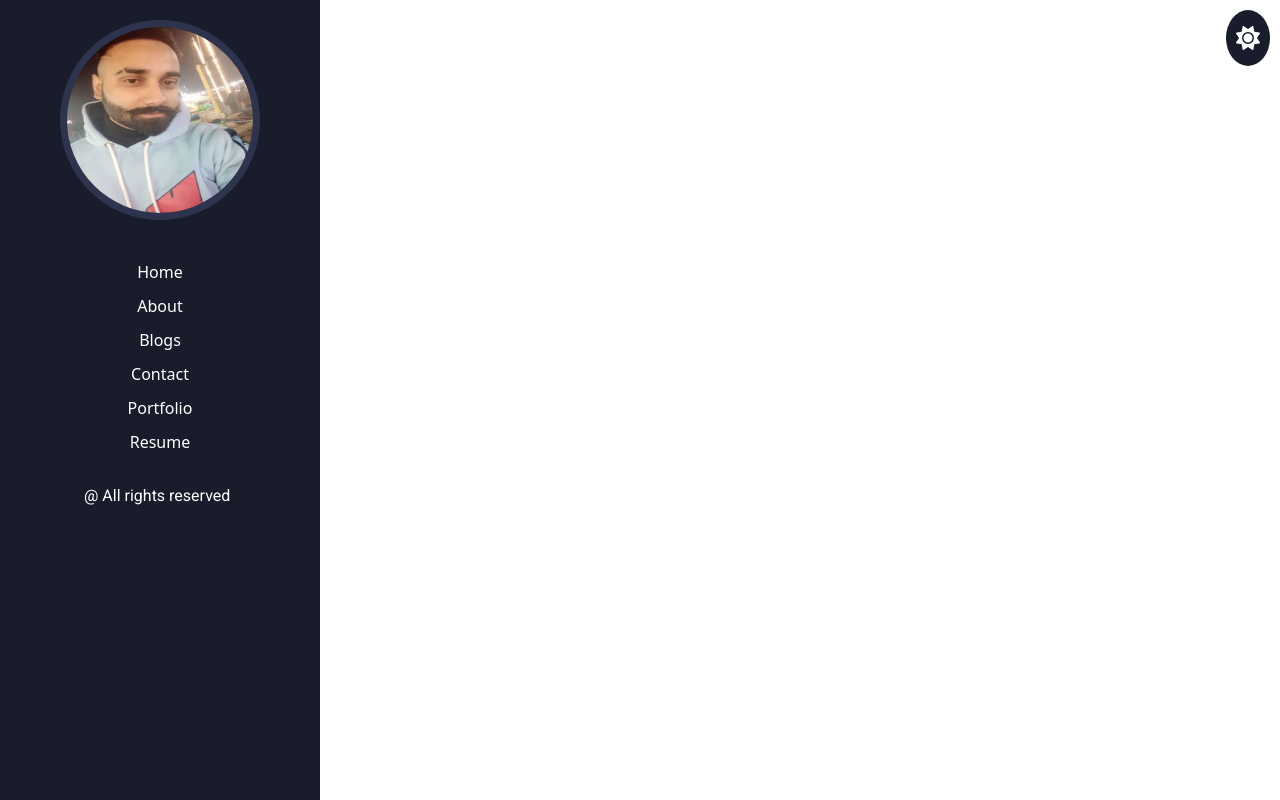
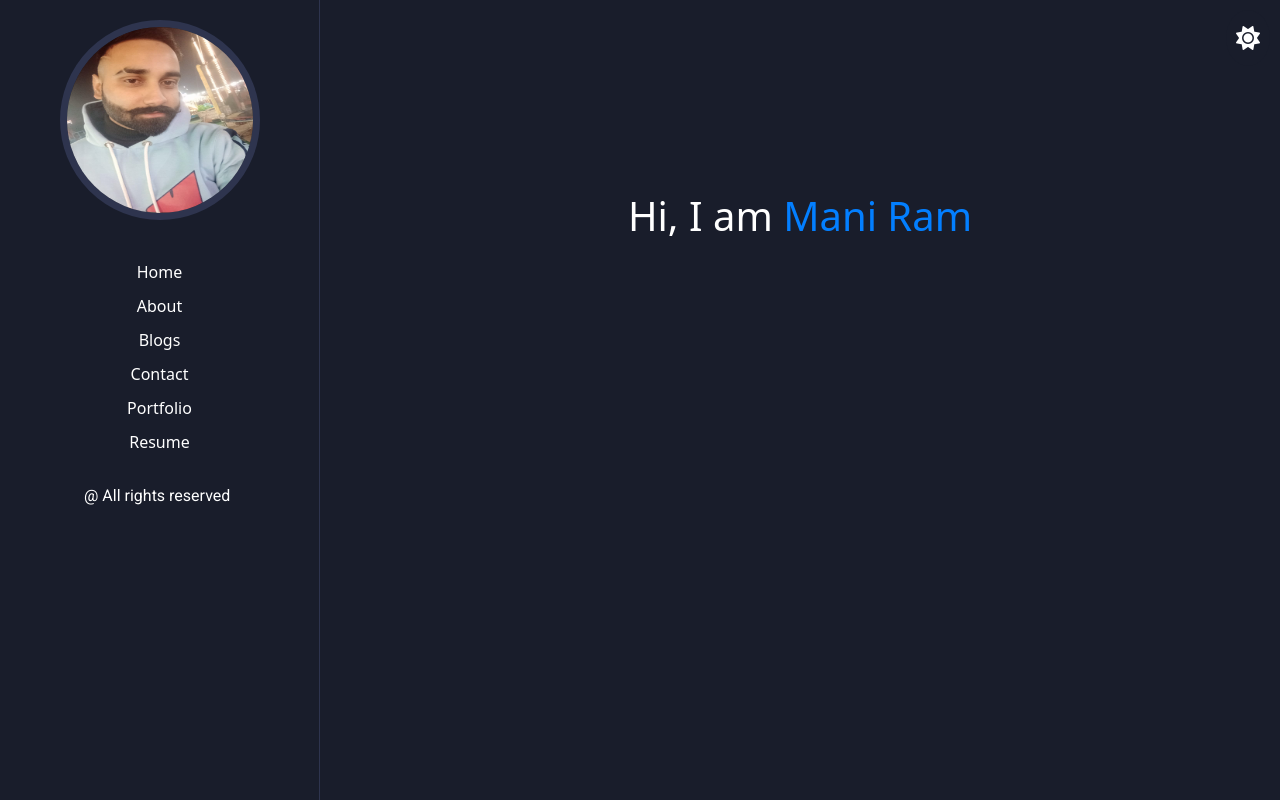
Before and after one commit to manihp84/my-app, a React (Create React App) app: page / in a window 1280 px wide. Built offline with nearby package versions, Linux system fonts and the light colour scheme; a web font is replaced by a local one.

Commit message:
add banner page

```diff
--- a/src/Data/Data.js
+++ b/src/Data/Data.js
@@ -5,3 +5,10 @@ export const Headerdata = [
         clchange: "mani",
     },
 ]
+export const BannerData =[
+    {
+        id: 1,
+        heading:"Hi, I am ",
+        clchange:"Mani Ram",
+    }
+]
--- /dev/null
+++ b/src/Layout.css
@@ -0,0 +1,18 @@
+:root {
+    --border: #2e344e;
+    --bg-color: #191d2b;
+    --text-color: white;
+    --link-color: white;
+    --active-link-color: #4CAF50;
+}
+.bg-light{
+    padding: 0px;
+}
+.padding{
+    padding: 0px;
+
+}
+
+.bg-all{
+    background-color: var(--bg-color);
+}
--- /dev/null
+++ b/src/Layout.js
@@ -0,0 +1,22 @@
+import React from 'react';
+import { Container, Row, Col } from 'react-bootstrap';
+import { Outlet } from 'react-router-dom';
+import './Layout.css';
+import Headercomponent from './component/home/Header/HeaderComponent';
+const Layout = () => {
+    return (
+        <Container fluid className='bg-all'>
+            <Row>
+                <Col md={3} className="bg-light">
+                <Headercomponent />
+                    {/* Left column content */}
+                </Col>
+                <Col md={9} className='padding'>
+                    <Outlet />
+                </Col>
+            </Row>
+        </Container>
+    );
+};
+
+export default Layout;
--- /dev/null
+++ b/src/Pages/About/Aboutpage.js
@@ -0,0 +1,12 @@
+import React from 'react';
+import AboutComponent from '../../component/about/about-me/AboutComponent';
+const About = () =>{
+    return(
+        <>
+
+        <AboutComponent></AboutComponent>
+        </>
+    )
+}
+
+export default About;
--- a/src/Pages/Home/Homepage.js
+++ b/src/Pages/Home/Homepage.js
@@ -1,9 +1,10 @@
-import Headercomponent from '../../component/home/Header';
 
+import Bannercomponent from '../../component/home/banner/BannerComponent';
 const Homepage = () => {
     return (
         <div className="home">
-            <Headercomponent></Headercomponent>
+
+            <Bannercomponent></Bannercomponent>
         </div>
     )
 }
--- /dev/null
+++ b/src/component/about/about-me/AboutComponent.js
@@ -0,0 +1,16 @@
+import React from "react";
+import { Col } from "react-bootstrap";
+
+
+const AboutComponent = () =>{
+
+
+    return(
+        <>
+        <Col md={9}><h1>helo</h1></Col>
+
+        </>
+    )
+}
+
+export default AboutComponent;
--- a/src/component/home/Header.css
+++ b/src/component/home/Header/HeaderComponent.css
@@ -6,6 +6,7 @@
     --text-color: white;
     --link-color: white;
     --active-link-color: #4CAF50;
+    --border-right: #2e344e;
 }
 
 body.white-theme {
@@ -26,6 +27,7 @@ body.black-theme {
     background-color: var(--bg-color);
     color: var(--text-color);
     height: 100vh;
+    border-right: 1px solid var(--border-right); /* Assuming --border is a variable for the border color */
 }
 .bg-1 {
     background-color: var(--bg-color);
--- a/src/component/home/Header.js
+++ b/src/component/home/Header/HeaderComponent.js
@@ -1,8 +1,8 @@
 import React, { useState } from "react";
 import { Container, Row, Col } from 'react-bootstrap';
-import { Headerdata } from "../../Data/Data";
+import { Headerdata } from "../../../Data/Data";
 import { NavLink } from 'react-router-dom';
-import './Header.css';
+import './HeaderComponent.css';
 
 const Headercomponent = () => {
     const [theme, setTheme] = useState('black-theme');
@@ -26,7 +26,7 @@ const Headercomponent = () => {
             <Container fluid>
                 <Row>
                     {Headerdata.map((ele, index) => (
-                        <Col md={3} className="bg" key={index}>
+                        <Col md={12} className="bg" key={index}>
                             <Row>
                                 <Col md={12}>
                                     <div className="header-inner">
@@ -41,7 +41,7 @@ const Headercomponent = () => {
                         </button>
                         <nav className={`navbar-custom ${navOpen ? 'open' : ''}`}>
                             <NavLink to="/" exact className="nav-link" activeClassName="active">Home</NavLink>
-                            <NavLink to="/about" className="nav-link" activeClassName="active">About</NavLink>
+                            <NavLink to="/About" className="nav-link" activeClassName="active">About</NavLink>
                             <NavLink to="/blogs" className="nav-link" activeClassName="active">Blogs</NavLink>
                             <NavLink to="/contact" className="nav-link" activeClassName="active">Contact</NavLink>
                             <NavLink to="/portfolio" className="nav-link" activeClassName="active">Portfolio</NavLink>
@@ -55,11 +55,10 @@ const Headercomponent = () => {
 
                             </Row>
 
-
                         </Col>
                     ))}
+
                 </Row>
-
             </Container>
         </>
     );
--- /dev/null
+++ b/src/component/home/banner/BannerComponent.css
@@ -0,0 +1,19 @@
+:root {
+    --border: #2e344e;
+    --bg-color: #191d2b;
+    --text-color: white;
+    --link-color: white;
+    --active-link-color: #4CAF50;
+    --text-color-sec: #037fff;
+}
+
+.bg-2{
+    color: var(--text-color);
+    color: var(--text-color);
+  text-align: center;
+  padding-top: 192px;
+}
+.colorchange{
+    color: var(--text-color-sec);
+
+}
--- /dev/null
+++ b/src/component/home/banner/BannerComponent.js
@@ -0,0 +1,25 @@
+import React from "react";
+import { Container, Row, Col } from 'react-bootstrap';
+import './BannerComponent.css';
+import { BannerData } from "../../../Data/Data";
+const BannerComponent = () => {
+    return (
+        <>
+            <Container fluid>
+                <Row className="justify-content-center">
+                    {
+                        BannerData.map((ele, index) => {
+                            return (
+                                <Col md={9}>
+                                    <h1 className="bg-2">{ele.heading}<span className="colorchange">{ele.clchange}</span></h1>
+                                </Col>
+                            )
+                        })
+                    }
+                </Row>
+            </Container>
+        </>
+    );
+}
+
+export default BannerComponent;
```
Also changed, not shown: src/index.js (+20 -17 lines), src/component/about/about-me/AboutComponent.css (added).
